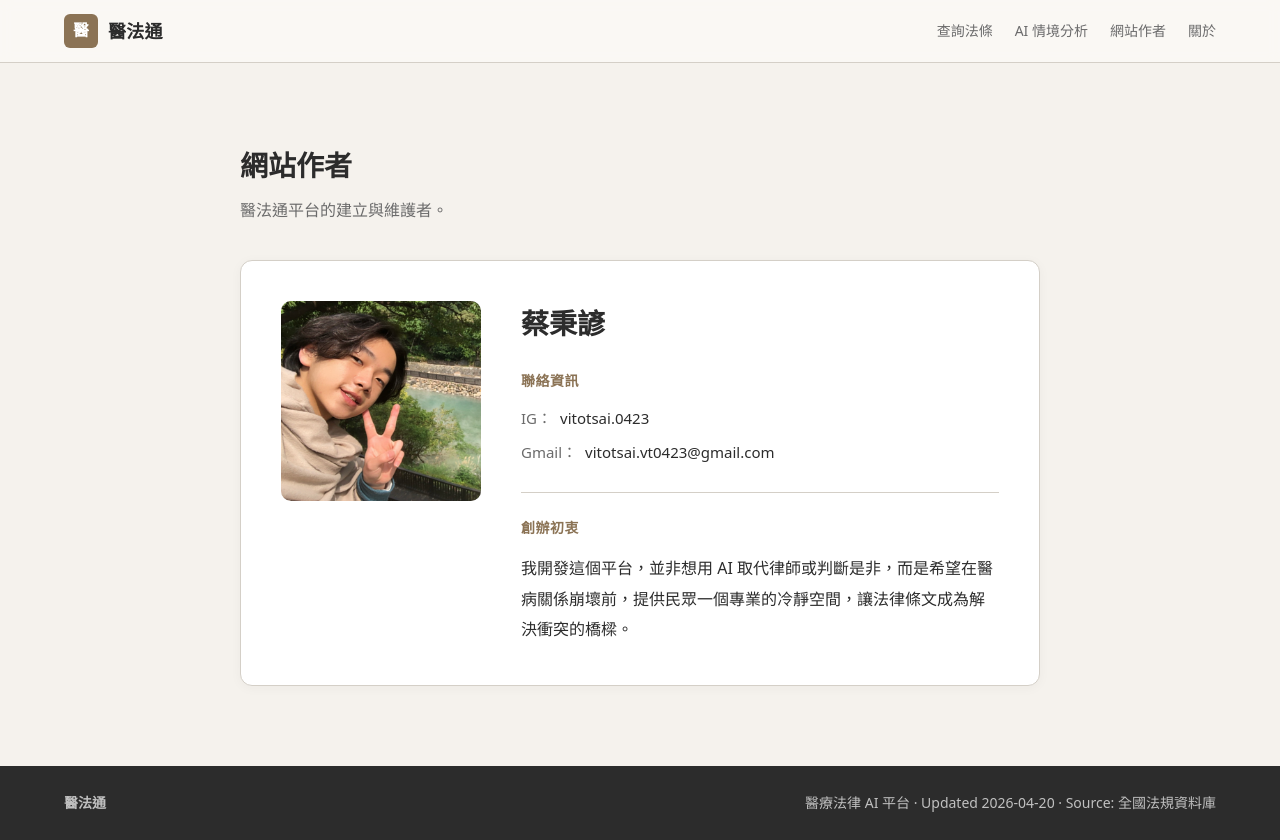
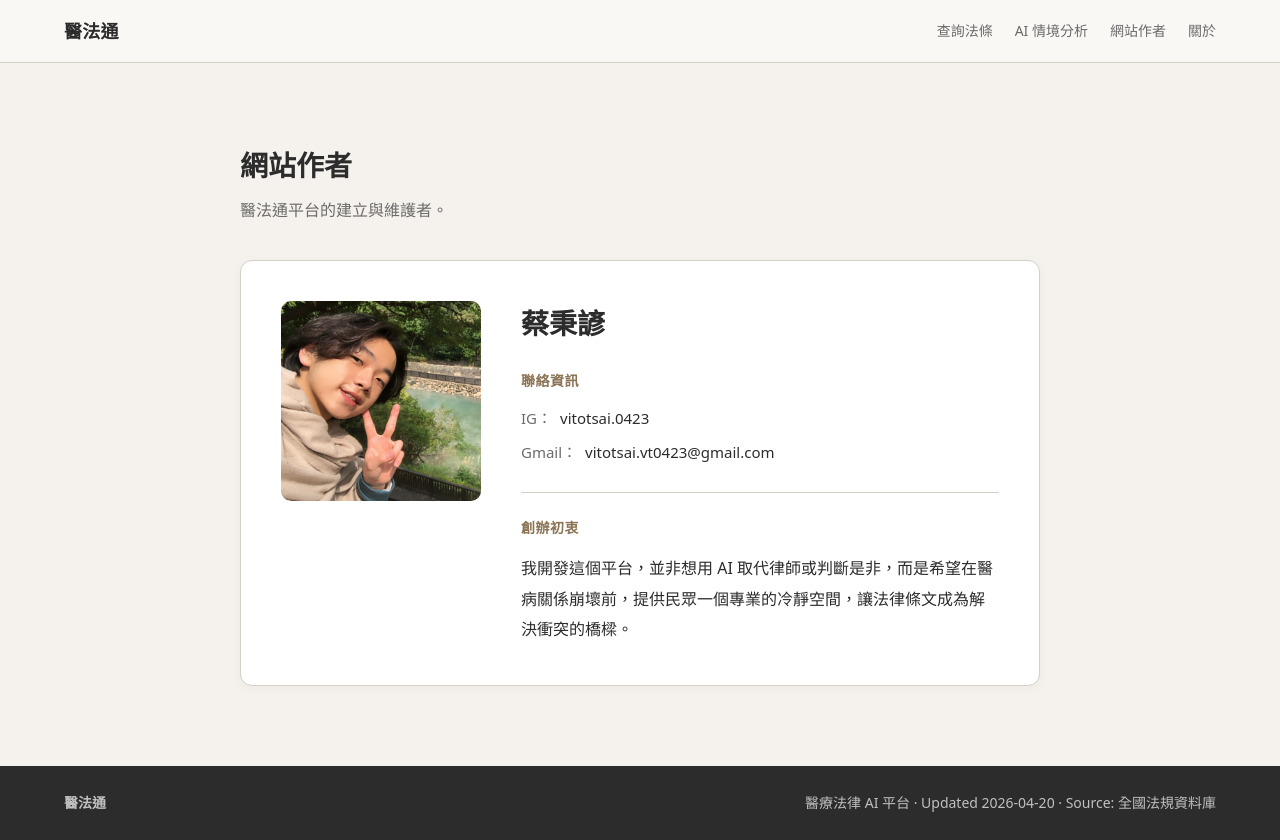
Before and after one commit to vitotsaivt0423-max/vito, a plain HTML site: page author.html in a window 1280 px wide. Drawn offline with Linux system fonts and the light colour scheme.

Commit message:
Update author.html

```diff
--- a/author.html
+++ b/author.html
@@ -254,7 +254,6 @@
 <body>
   <nav class="nav" aria-label="主要導覽">
     <a class="brand" href="index.html" aria-label="醫法通 首頁">
-      <span class="brand-mark">醫</span>
       <span>醫法通</span>
     </a>
     <div class="nav-links">
```
